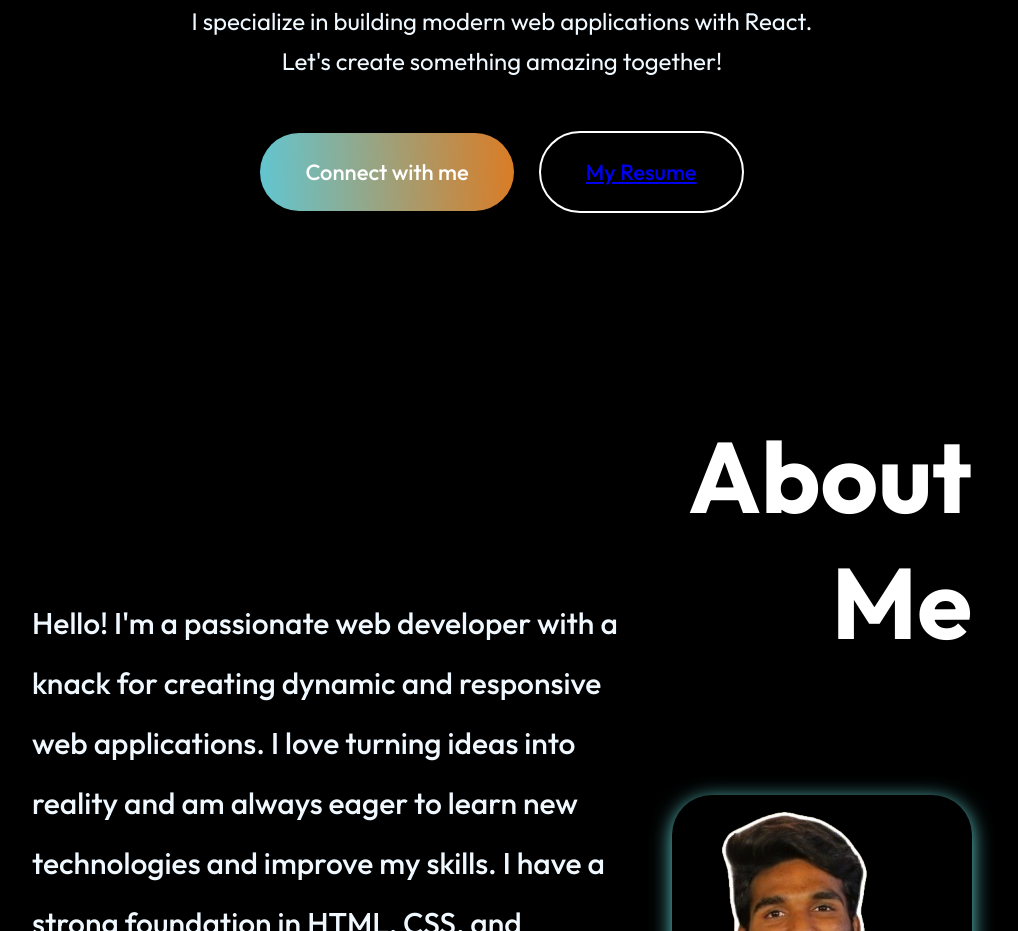
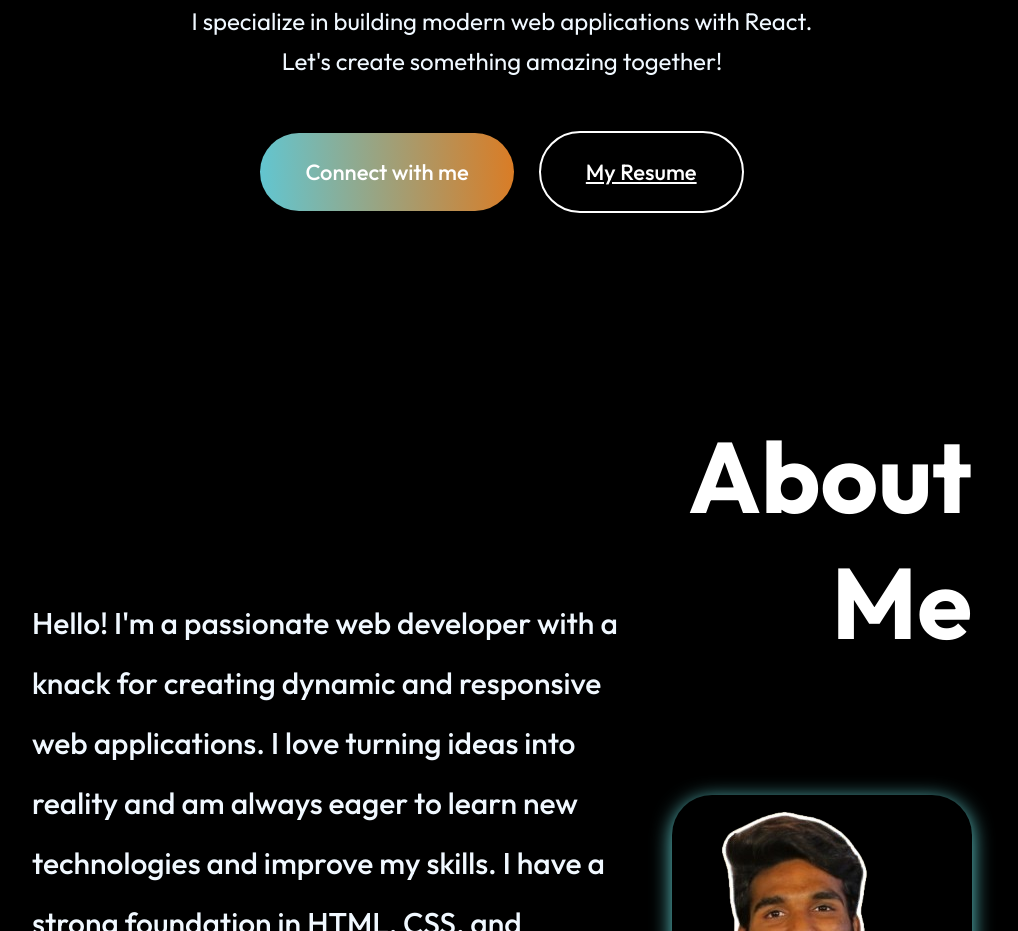
Before and after one commit to srivishnu1644/portfolio, a React (Vite) app: page / in a window 1280 px wide. Shown: the part 1100-2031 px from the top of the page, without its empty margins (138-1156 px from the left). Built offline with nearby package versions, Linux system fonts and the light colour scheme.

Commit message:
Update Hero.css

```diff
--- a/src/components/Hero/Hero.css
+++ b/src/components/Hero/Hero.css
@@ -74,7 +74,7 @@
   cursor: pointer;
   transition: 0.5s;
   border: white 2px solid;
-  colour:white;
+  color:white;
 }
 
 .hero-connect:hover
@@ -122,5 +122,6 @@
   .hero-resume{
     padding: 20px 30px;
     border-radius: 40px;
+
   }
 }
```
